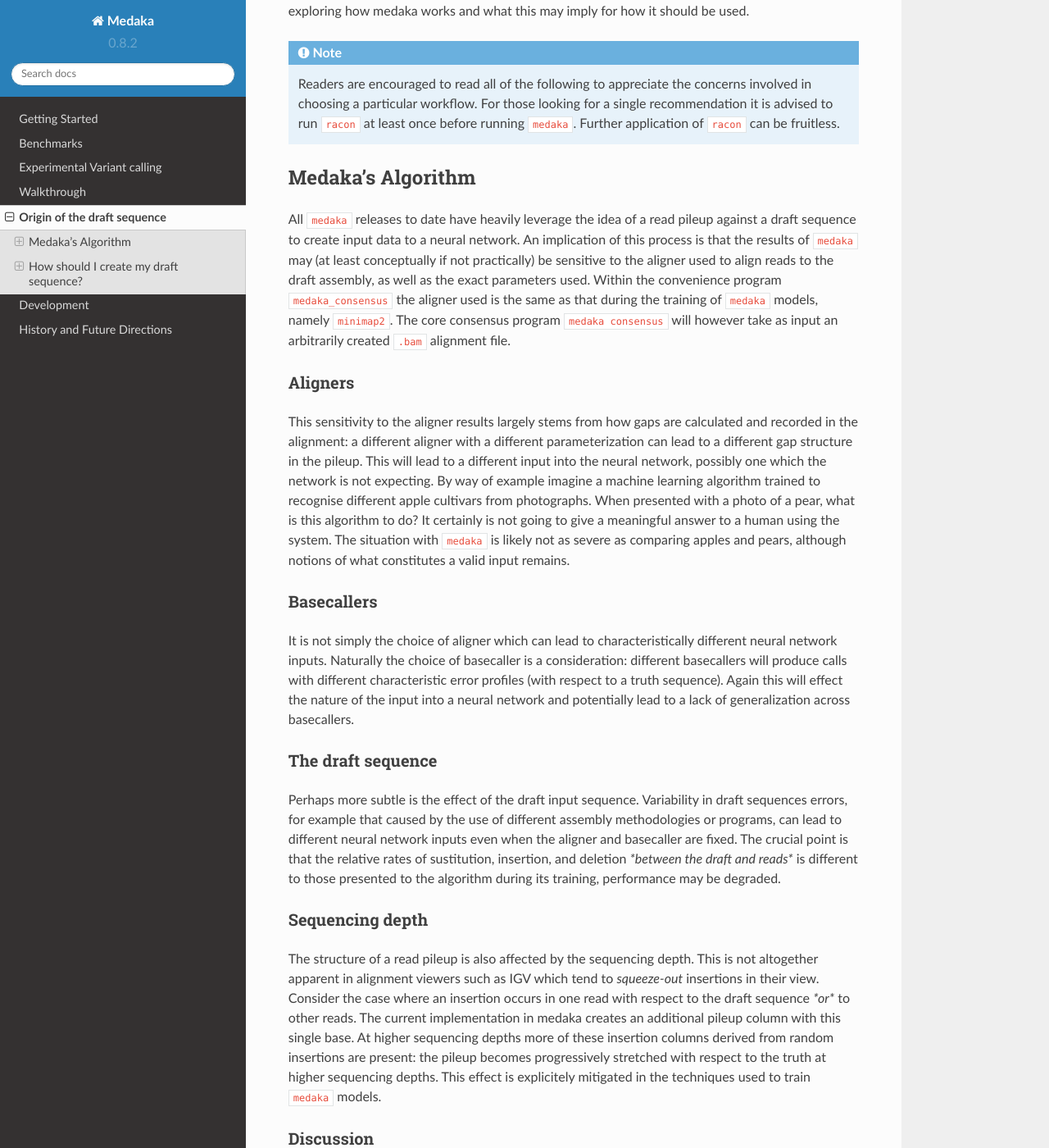
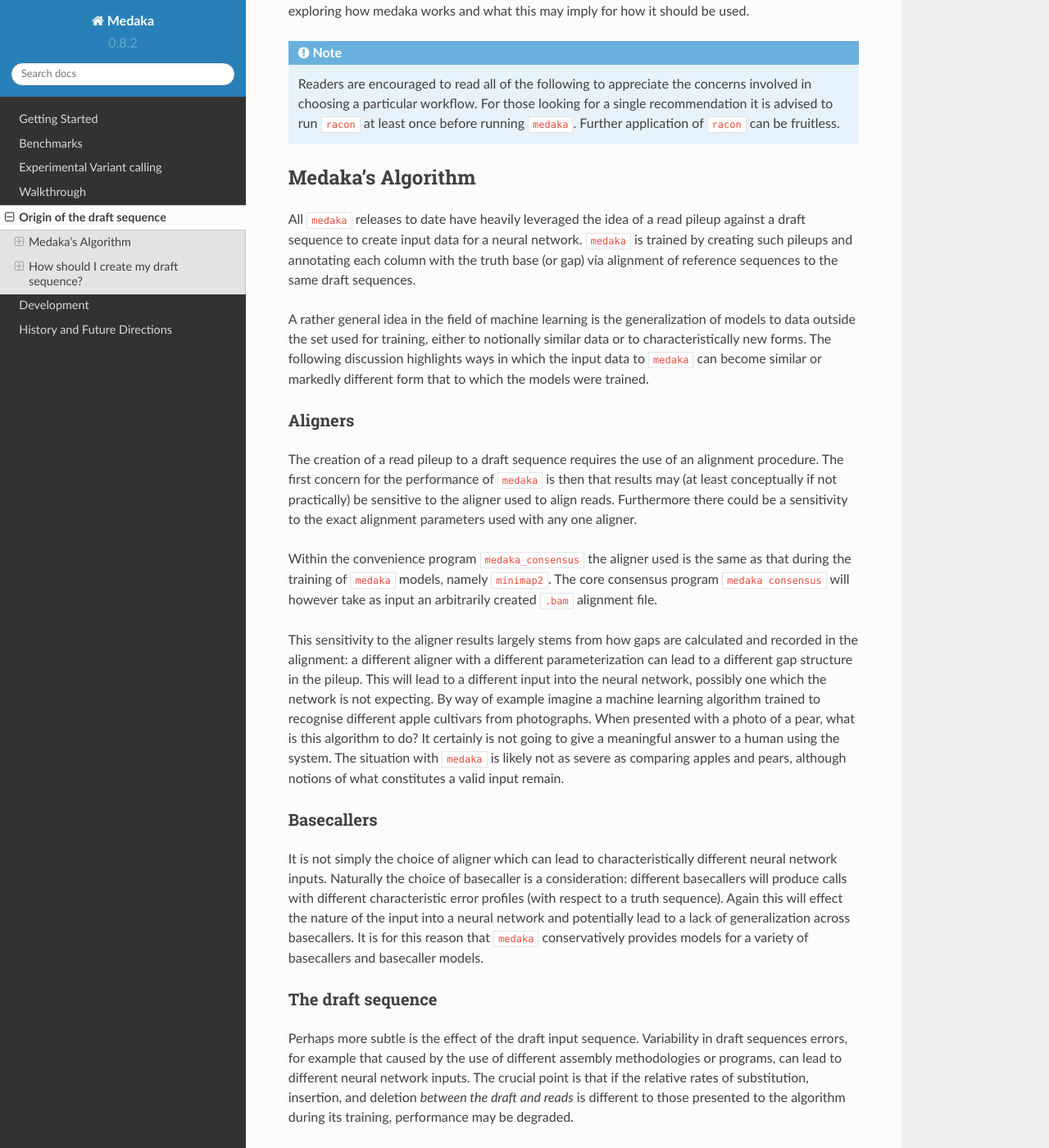
Before and after one commit to nanoporetech/medaka, a Sphinx documentation site: the page built from docs/draft_origin.rst, in a window 1280 px wide and 1400 px high, scrolled down 255 px. Shown: the whole window at 82% size. Built offline with Sphinx 7.4.7 and the Read the Docs theme 2.0.0, drawn with Linux system fonts in a browser that asks for light colours; pages that are not in the unit, such as notebooks, are missing from menus; comment, search, counter and statistics services are not loaded; some of the changed text lies outside the part shown.

Commit message:
correct typos and add a little pre-discussion background

```diff
--- a/docs/draft_origin.rst
+++ b/docs/draft_origin.rst
@@ -23,18 +23,30 @@ works and what this may imply for how it should be used.
 Medaka's Algorithm
 ------------------
 
-All ``medaka`` releases to date have heavily leverage the idea of a read pileup
-against a draft sequence to create input data to a neural network.  An
-implication of this process is that the results of ``medaka`` may (at least
-conceptually if not practically) be sensitive to the aligner used to align
-reads to the draft assembly, as well as the exact parameters used. Within the
-convenience program ``medaka_consensus`` the aligner used is the same as that
-during the training of ``medaka`` models, namely ``minimap2``. The core
-consensus program ``medaka consensus`` will however take as input an
-arbitrarily created ``.bam`` alignment file.
+All ``medaka`` releases to date have heavily leveraged the idea of a read pileup
+against a draft sequence to create input data for a neural network. ``medaka`` is
+trained by creating such pileups and annotating each column with the truth base
+(or gap) via alignment of reference sequences to the same draft sequences.
+
+A rather general idea in the field of machine learning is the generalization
+of models to data outside the set used for training, either to notionally
+similar data or to characteristically new forms. The following discussion
+highlights ways in which the input data to ``medaka`` can become similar or
+markedly different form that to which the models were trained.
 
 Aligners
 ........
+
+The creation of a read pileup to a draft sequence requires the use of an
+alignment procedure. The first concern for the performance of ``medaka`` is then
+that results may (at least conceptually if not practically) be sensitive to the
+aligner used to align reads. Furthermore there could be a
+sensitivity to the exact alignment parameters used with any one aligner.
+
+Within the convenience program ``medaka_consensus`` the aligner used is the
+same as that during the training of ``medaka`` models, namely ``minimap2``. The
+core consensus program ``medaka consensus`` will however take as input an
+arbitrarily created ``.bam`` alignment file.
 
 This sensitivity to the aligner results largely stems from how gaps are
 calculated and recorded in the alignment: a different aligner with a different
@@ -45,7 +57,7 @@ algorithm trained to recognise different apple cultivars from photographs. When
 presented with a photo of a pear, what is this algorithm to do? It certainly is
 not going to give a meaningful answer to a human using the system. The
 situation with ``medaka`` is likely not as severe as comparing apples and
-pears, although notions of what constitutes a valid input remains.
+pears, although notions of what constitutes a valid input remain.
 
 Basecallers
 ...........
@@ -55,29 +67,30 @@ different neural network inputs. Naturally the choice of basecaller is a
 consideration: different basecallers will produce calls with different
 characteristic error profiles (with respect to a truth sequence). Again this
 will effect the nature of the input into a neural network and potentially lead
-to a lack of generalization across basecallers.
+to a lack of generalization across basecallers. It is for this reason that
+``medaka`` conservatively provides models for a variety of basecallers
+and basecaller models.
 
 The draft sequence
 ..................
 
 Perhaps more subtle is the effect of the draft input sequence. Variability in
 draft sequences errors, for example that caused by the use of different
-assembly methodologies or programs, can lead to different neural network inputs
-even when the aligner and basecaller are fixed. The crucial point is that the
-relative rates of sustitution, insertion, and deletion `*between the draft and
-reads*` is different to those presented to the algorithm during its training,
-performance may be degraded.
+assembly methodologies or programs, can lead to different neural network
+inputs. The crucial point is that if the relative rates of substitution,
+insertion, and deletion *between the draft and reads* is different to those
+presented to the algorithm during its training, performance may be degraded.
 
 Sequencing depth
 ................
 
 The structure of a read pileup is also affected by the sequencing depth. This
 is not altogether apparent in alignment viewers such as IGV which tend to
-`squeeze-out` insertions in their view.  Consider the case where an insertion
-occurs in one read with respect to the draft sequence `*or*` to other reads.
+`squeeze-out` insertions in their view. Consider the case where an insertion
+occurs in one read with respect to the draft sequence `or` to other reads.
 The current implementation in medaka creates an additional pileup column with
 this single base. At higher sequencing depths more of these insertion columns
-derived from random insertions are present: the pileup becomes progressively
+derived from random insertion events are present: the pileup becomes progressively
 stretched with respect to the truth at higher sequencing depths. This effect is
 explicitely mitigated in the techniques used to train ``medaka`` models.
 
@@ -172,7 +185,7 @@ on the nature of the draft sequence, at least to the point that all that is
 required is a reasonably accurate draft. Methods to remove the draft from the
 calculation entirely and examination of the read data at face value are being
 explored. Additionally methods to more fully utilise the rich output of
-assemblers are in development to avoid some of the more subtle issues. As a
+assemblers are in development, to avoid some of the more subtle issues. As a
 separate, simpler possiblity, users may wish to train ``medaka`` models against
 the output of an assembler of their choice.
 
```
Also changed, not shown: other parts of docs/draft_origin.rst (+7 -7 lines), docs/installation.rst (+5 -5 lines).
